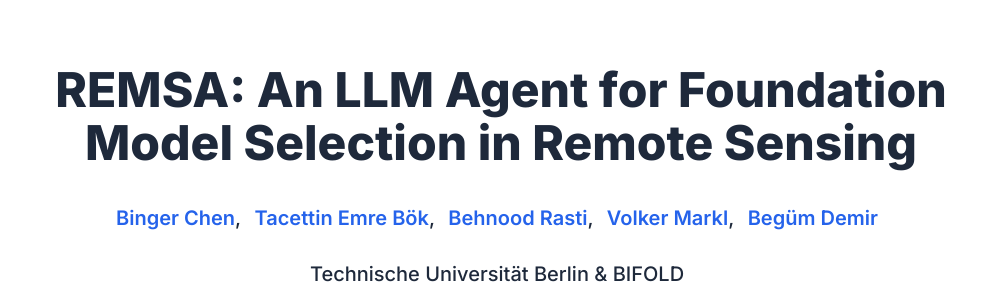
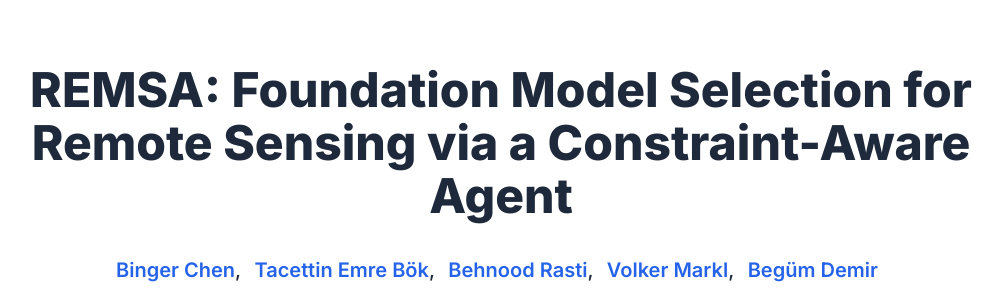
Before and after one commit to be-chen/remsa-page, a plain HTML site: page index.html in a window 1280 px wide. Shown: the top 300 px of the page, without its empty margins (139-1142 px from the left). Drawn offline with nearby package versions, Linux system fonts and the light colour scheme; some icons are missing.

Commit message:
Update index.html

```diff
--- a/index.html
+++ b/index.html
@@ -19,7 +19,7 @@
 <!-- Open Graph / Facebook -->
 <meta property="og:type" content="website">
 <meta property="og:site_name" content="REMSA">
-<meta property="og:title" content="REMSA: An LLM Agent for Foundation Model Selection in Remote Sensing">
+<meta property="og:title" content="REMSA: Foundation Model Selection for Remote Sensing via a Constraint-Aware Agent">
 <meta property="og:description" content="An LLM agent for accurate and constraint-aware remote sensing foundation model selection.">
 <meta property="og:url" content="https://be-chen.github.io/remsa-page/">
 <meta property="og:image" content="https://be-chen.github.io/remsa-page/static/images/remsa.png">
@@ -28,7 +28,7 @@
 
 <!-- Twitter -->
 <meta name="twitter:card" content="summary_large_image">
-<meta name="twitter:title" content="REMSA: An LLM Agent for Foundation Model Selection in Remote Sensing">
+<meta name="twitter:title" content="REMSA: Foundation Model Selection for Remote Sensing via a Constraint-Aware Agent">
 <meta name="twitter:description" content="An LLM agent for accurate and constraint-aware remote sensing foundation model selection.">
 <meta name="twitter:image" content="https://be-chen.github.io/remsa-page/static/images/remsa.png">
 
@@ -178,7 +178,7 @@
 
           <!-- Title -->
           <h1 class="title is-1 publication-title">
-            REMSA: An LLM Agent for Foundation Model Selection in Remote Sensing
+            REMSA: Foundation Model Selection for Remote Sensing via a Constraint-Aware Agent
           </h1>
 
           <!-- Authors -->
@@ -464,7 +464,7 @@
         </button>
       </div>
       <pre id="bibtex-code"><code>@misc{chen2025remsallmagentfoundation,
-      title={REMSA: An LLM Agent for Foundation Model Selection in Remote Sensing},
+      title={REMSA: Foundation Model Selection for Remote Sensing via a Constraint-Aware Agent},
       author={Binger Chen and Tacettin Emre Bök and Behnood Rasti and Volker Markl and Begüm Demir},
       year={2025},
       eprint={2511.17442},
```
